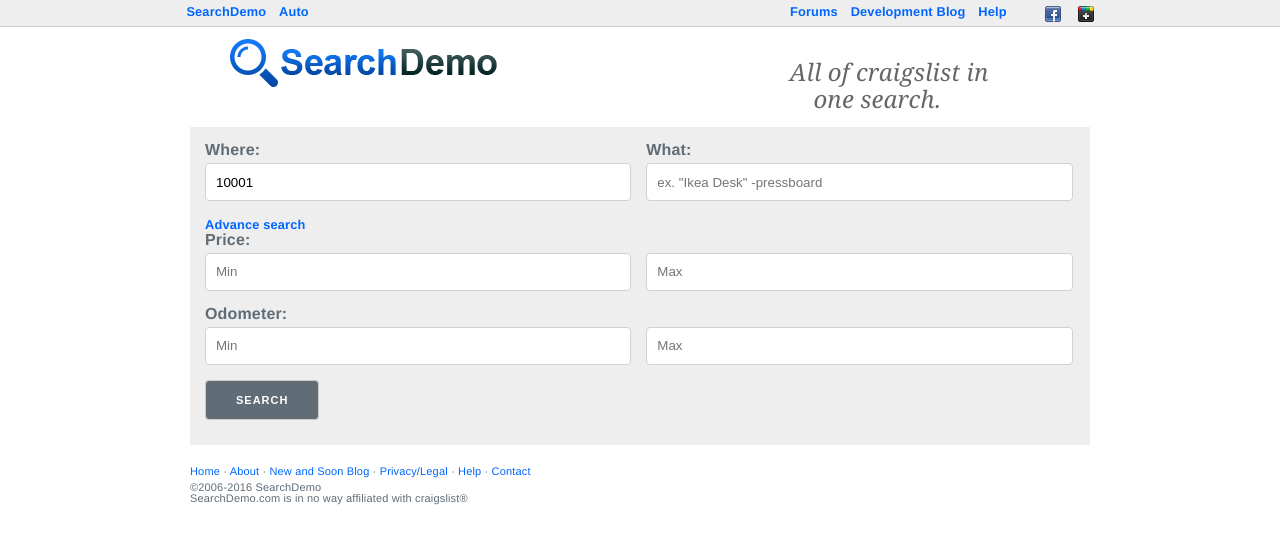
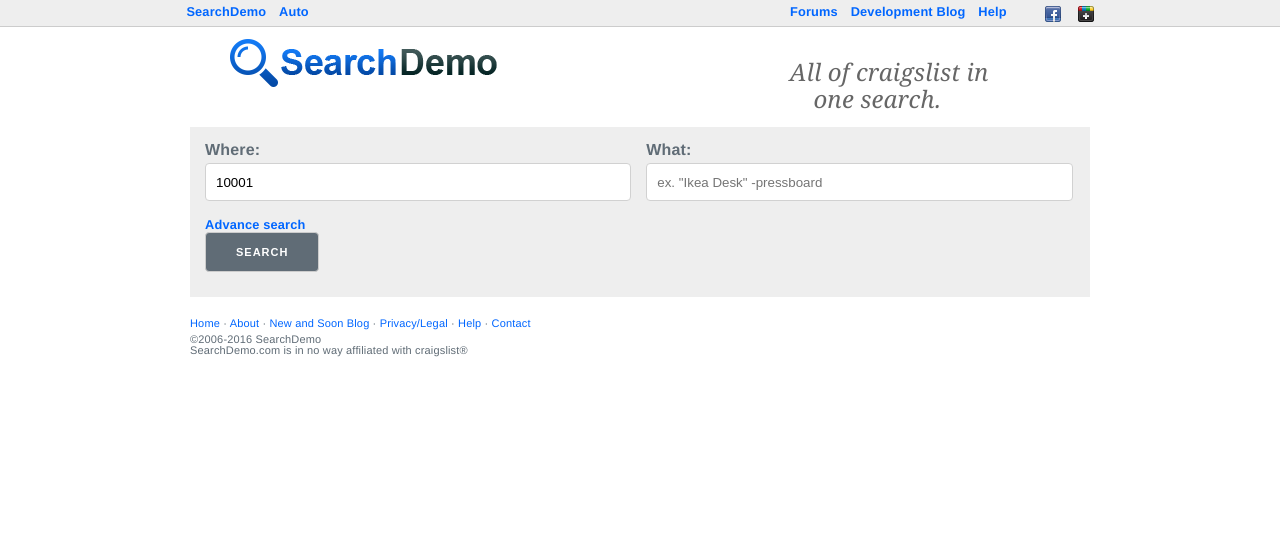
Before and after one commit to skunkworks002/SearchDemo, a Jekyll site: the page built from index.html, in a window 1280 px wide. Shown: the top 544 px of the page. Built offline with Jekyll 4.4.1, drawn with Linux system fonts in a browser that asks for light colours; comment, search, counter and statistics services are not loaded.

Commit message:
Little changes
Little changes.

```diff
--- a/css/custom.css
+++ b/css/custom.css
@@ -198,3 +198,6 @@
   font-size: 0.8em;
   font-weight: bold;
 }
+.hide{
+  display:none;
+}
```
